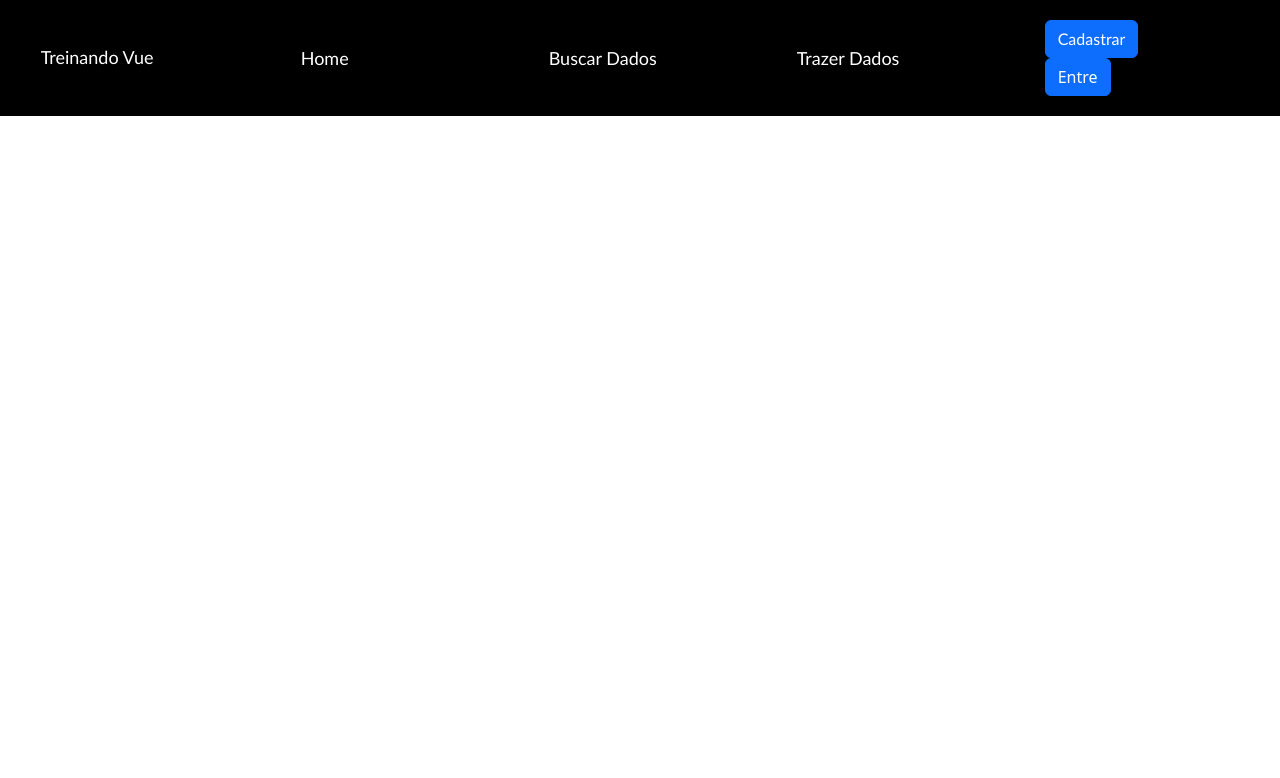
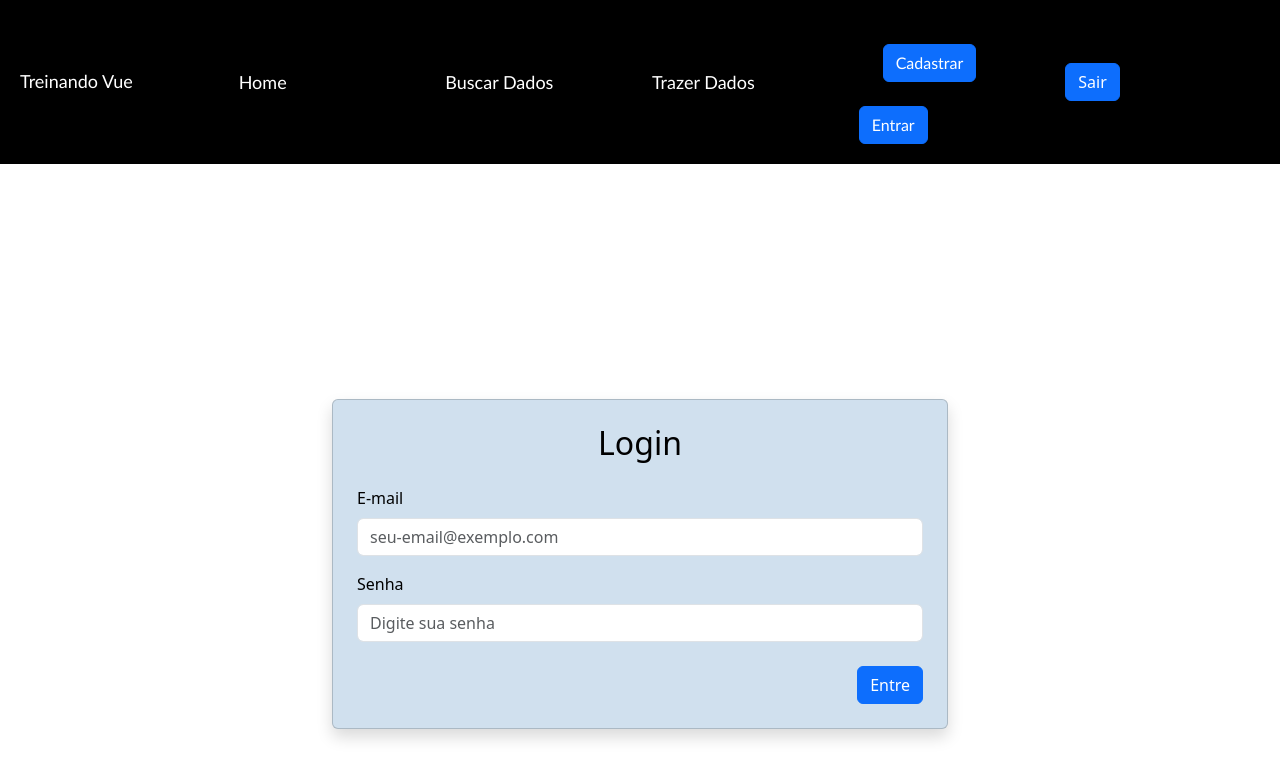
Before and after one commit to Ueslei09/Treinamento-vue, a Vue app in the folder TreinandoVue/: page /entrar in a window 1280 px wide. Shown: the top 778 px of the page. Built offline with nearby package versions, Linux system fonts and the light colour scheme; the HTML template or start-up script is replaced by a standard one.

Commit message:
nova atualização criação login e senha e sair do usuARIO LOGADO

```diff
--- a/TreinandoVue/src/App.vue
+++ b/TreinandoVue/src/App.vue
@@ -7,10 +7,16 @@
      <router-link class=" link-3 col-2" to="/trazer">Trazer Dados</router-link>
 
      <div class="col-2">
-        <button class="btn btn-primary me-4"><router-link class=" link-4 col-2" to="/cadastrar">Cadastrar</router-link></button>
-        <button class="btn btn-primary">Entre</button>
+        <button class="btn btn-primary m-4 "><router-link class=" link-4 col-2" to="/cadastrar">Cadastrar</router-link></button>
+        <button class="btn btn-primary  "><router-link class=" link-5 col-2" to="/entrar">Entrar</router-link></button>
+
+
 
      </div>
+     <div class="col-2">
+         <button class="btn btn-primary " @click="realizarLogout">Sair</button>
+     </div>
+
 
     </header>
      <RouterView/>
@@ -68,4 +74,29 @@ h1{
     color:black;
     transition: color 0.3s ease;
 }
+.link-5{
+    text-decoration: none;
+    color: white;
+    font-family: calibri;
+}
+.link-5:hover{
+    color:black;
+    transition: color 0.3s ease;
+}
 </style>
+<script setup>
+import { useRouter } from 'vue-router'
+
+const router = useRouter()
+
+function realizarLogout() {
+  // Apaga o token do disco do navegador
+  localStorage.removeItem('user_token')
+  localStorage.removeItem('dados_usuario') // Se tiver salvo os dados do usuário
+
+  alert('Você saiu do sistema!')
+
+  // Manda o usuário de volta para a tela de login
+  router.push('/entrar')
+}
+</script>
--- /dev/null
+++ b/TreinandoVue/src/Views/EntrarUsuario.vue
@@ -0,0 +1,93 @@
+<template>
+    <main class="container-fluid d-flex justify-content-center align-items-center vh-100">
+  <div class="card w-50  shadow p-4 text-black custom-card">
+        <h2 class="text-center mb-4">Login</h2>
+
+          <form @submit.prevent="efetuarLogin">
+            <div class="mb-3">
+            <label class="form-label">E-mail</label>
+            <!-- v-model conecta o input com a variável 'email' do JavaScript -->
+            <input
+              v-model="email"
+              type="email"
+              class="form-control"
+              placeholder="seu-email@exemplo.com"
+              required
+            >
+          </div>
+            <!-- Campo de Senha -->
+          <div class="mb-4">
+            <label class="form-label">Senha</label>
+            <!-- v-model conecta o input com a variável 'senha' do JavaScript -->
+            <input
+              v-model="senha"
+              type="password"
+              class="form-control"
+              placeholder="Digite sua senha"
+              required
+            >
+          </div>
+          <div class="d-flex gap-2 justify-content-end">
+            <button type="submit" class="btn btn-primary">Entre</button>
+          </div>
+
+
+          </form>
+
+
+
+
+
+  </div>
+
+
+    </main>
+</template>
+<style scoped>
+
+ .card{
+  background-color: #d0e0ee !important;
+ }
+</style>
+<script setup>
+import { ref } from 'vue'
+import { useRouter } from 'vue-router' // CORRIGIDO: 1. Importa o roteador do Vue
+// Importa o arquivo onde está o código da sua imagem (ajuste o caminho se necessário)
+import { ApiMeuBanco } from '../serviceApi/ApiMeuBanco.js'
+const email = ref('')
+const senha = ref('')
+const router = useRouter() // CORRIGIDO: 2. Ativa o roteador para poder usar o router.push
+
+async function efetuarLogin() {
+    try{
+ // Chama o novo método passando os valores reativos das caixas de texto (.value)
+    const dadosUsuario = await ApiMeuBanco.login(email.value, senha.value);
+
+    // Se chegou aqui sem cair no catch, as credenciais estão certas no banco!
+
+    console.log('Dados recebidos do banco:', dadosUsuario);
+    // ==========================================
+    // 👉 O CÓDIGO ENTRA EXATAMENTE AQUI:
+    // ==========================================
+    // Salva o token no navegador para o roteador saber que ele está logado
+    localStorage.setItem('user_token', 'logado_com_sucesso')
+
+    // Opcional: Salva os dados do próprio usuário para usar depois se quiser
+    localStorage.setItem('dados_usuario', JSON.stringify(dadosUsuario))
+
+    alert('Login realizado com sucesso! Bem-vindo.');
+
+    // 3. Redireciona o usuário logado direto para a tela de Buscar Dados automaticamente
+    router.push('/cadastro')
+}
+catch (erro) {
+        // Se caiu aqui, houve algum erro na requisição ou as credenciais estão erradas
+        alert('Erro ao efetuar login: ' + erro.message);
+        console.error('Erro ao efetuar login:', erro);
+
+}
+};
+
+
+
+</script>
--- a/TreinandoVue/src/router/index.ts
+++ b/TreinandoVue/src/router/index.ts
@@ -4,6 +4,7 @@ import TelaPrincipal from  '../Views/TelaPrincipal.vue'
 import BuscarDados from    '../Views/BuscarDados.vue'
 import TrazerDados from    '../Views/TrazerDados.vue'
 import CadastraUsuario from '../Views/CadastraUsuario.vue'
+import EntrarUsuario from '../Views/EntrarUsuario.vue'
 
 const routes = [
   {
@@ -19,13 +20,19 @@ const routes = [
   {
     path: '/trazer',
     name: 'Trazer Dados',
-    component: TrazerDados
+    component: TrazerDados,
+     meta: { requerAutenticacao: true } // Bloqueia o acesso direto sem login
   },
   {
     path: '/cadastrar',
     name: 'Cadastrar Usuário',
     component: CadastraUsuario
-  }
+  },
+  {
+    path: '/entrar',
+    name: 'Entrar Usuário',
+    component: EntrarUsuario
+  },
 
 ]
 
@@ -33,5 +40,18 @@ const router = createRouter({
   history: createWebHistory(),
   routes
 })
+// 👮 O GUARDA DA ÁRVORE DE ROTAS (Verifica as permissões antes de carregar a tela)
+router.beforeEach((to, from, next) => {
+  // Checa se existe a marcação de login salvo no navegador do usuário
+  const usuarioLogado = localStorage.getItem('user_token')
+
+  // Se a rota que o usuário quer ir exige autenticação, mas ele NÃO está logado
+  if (to.meta.requerAutenticacao && !usuarioLogado) {
+    alert('Acesso negado! Você precisa entrar na sua conta para acessar esta funcionalidade.')
+    next('/entrar') // Redireciona o usuário direto para a tela de Login
+  } else {
+    next() // Se estiver logado ou se for uma rota pública, permite a passagem livre
+  }
+})
 
 export default router
--- a/TreinandoVue/src/serviceApi/ApiMeuBanco.js
+++ b/TreinandoVue/src/serviceApi/ApiMeuBanco.js
@@ -16,5 +16,24 @@ export const ApiMeuBanco = {
             console.error('Erro ao listar clientes:', error);// Loga o erro para
             throw error; // Lança o erro para ser tratado pelo chamador
         }
+    },
+
+ // ADICIONE ESTE NOVO MÉTODO PARA O LOGIN:
+  async login(EMAIL, SENHA) {
+    try {
+       // Faz um GET na rota de clientes filtrando pelo e-mail e senha digitados
+            const resposta = await axios.get(`${api_url_Banco}?email=${EMAIL}&senha=${SENHA}`);
+
+            // O JSON Server retorna um array. Se encontrar o usuário, o tamanho será maior que 0
+            if (resposta.data.length > 0) {
+                return resposta.data[0]; // Retorna os dados do usuário encontrado
+            } else {
+                // Se o array vier vazio, cria um erro manualmente para avisar que a senha está errada
+                throw new Error('E-mail ou senha incorretos.');
+            }
+    } catch (error) {
+      console.error('Erro ao efetuar login no banco:', error);
+      throw error; // Lança o erro para o componente Vue exibir a mensagem na tela
     }
+  }
 }
```
